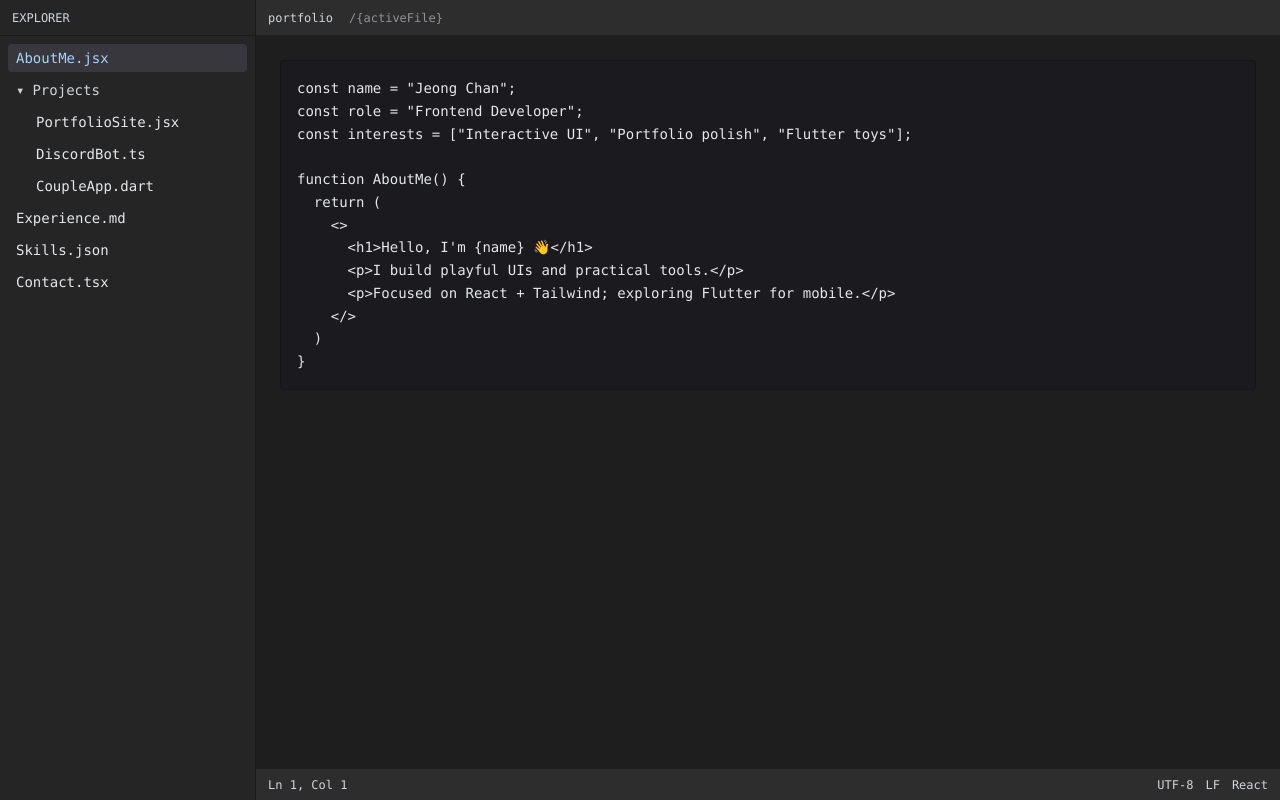
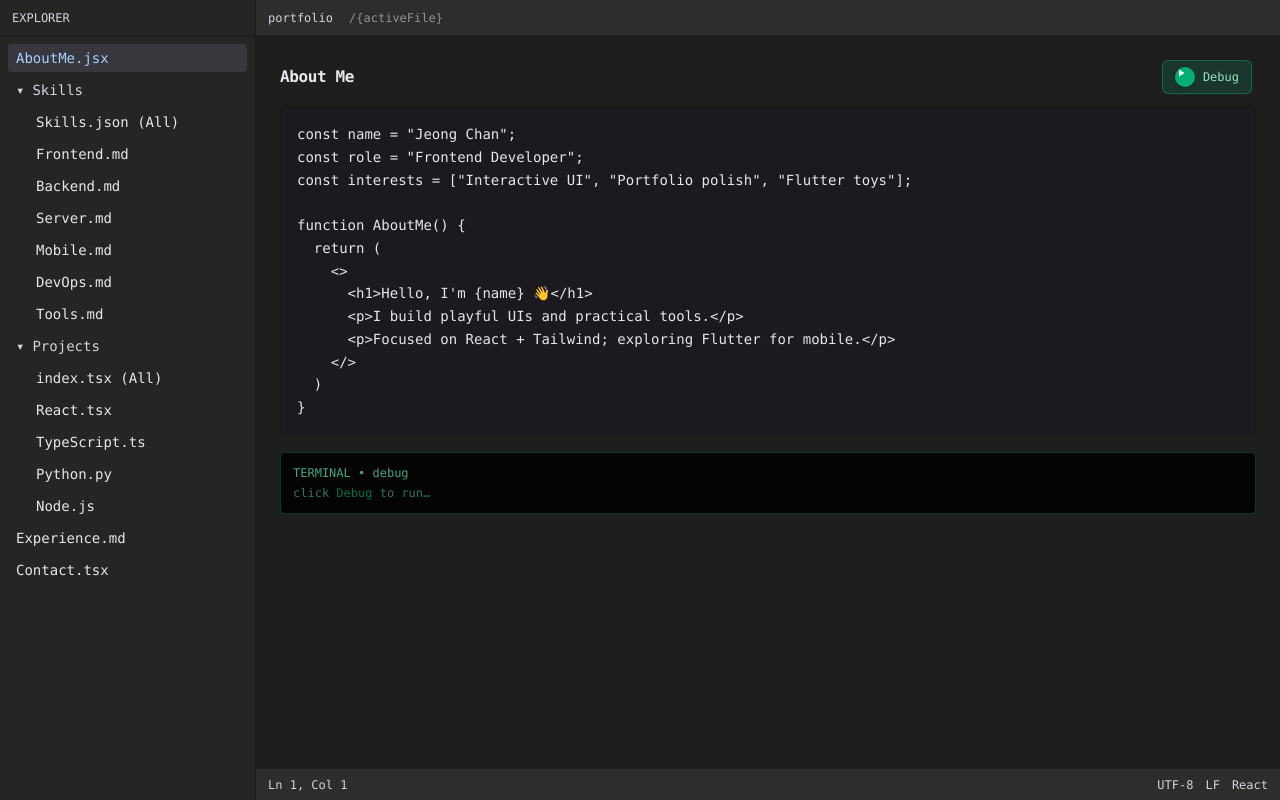
Before and after one commit to Jeongchani/Jeongchani.github.io, a React (Vite) app: page / in a window 1280 px wide. Built offline with nearby package versions, Linux system fonts and the light colour scheme.

Commit message:
2025-09-29
디자인 수정

```diff
--- a/src/components/Explorer.jsx
+++ b/src/components/Explorer.jsx
@@ -1,65 +1,68 @@
 import { useState } from "react";
 
 function Explorer({ activeFile, setActiveFile }) {
-  const [open, setOpen] = useState({ projects: true });
+  const [open, setOpen] = useState({ projects: true, skills: true });
+
+  const Item = ({ file, label }) => (
+    <li
+      className={`cursor-pointer px-2 py-1 rounded ${activeFile === file ? "bg-[#37373d] text-[#a8d1ff]" : "hover:bg-[#2f2f34]"}`}
+      onClick={() => setActiveFile(file)}
+    >
+      {label || file}
+    </li>
+  );
 
   return (
     <aside className="w-64 bg-[#252526] border-r border-black/30 text-sm">
       <div className="h-9 flex items-center px-3 text-gray-300 text-xs border-b border-black/30">EXPLORER</div>
       <div className="p-2">
         <ul className="space-y-1">
+          <Item file="AboutMe.jsx" label="AboutMe.jsx" />
+
+
+          {/* Skills */}
           <li
-            className={`cursor-pointer px-2 py-1 rounded ${activeFile === "AboutMe.jsx" ? "bg-[#37373d] text-[#a8d1ff]" : "hover:bg-[#2f2f34]"}`}
-            onClick={() => setActiveFile("AboutMe.jsx")}
+            className="cursor-pointer px-2 py-1 rounded flex items-center gap-2 text-gray-300 hover:bg-[#2f2f34] select-none mt-1"
+            onClick={() => setOpen((s) => ({ ...s, skills: !s.skills }))}
           >
-            AboutMe.jsx
+            <span>{open.skills ? "▾" : "▸"}</span> Skills
           </li>
+          {open.skills && (
+            <ul className="ml-5 space-y-1">
+              <Item file="Skills.json" label="Skills.json (All)" />
+              <Item file="Skills/Frontend.md" label="Frontend.md" />
+              <Item file="Skills/Backend.md" label="Backend.md" />
+              <Item file="Skills/Server.md" label="Server.md" />
+              <Item file="Skills/Mobile.md" label="Mobile.md" />
+              <Item file="Skills/DevOps.md" label="DevOps.md" />
+              <Item file="Skills/Tools.md" label="Tools.md" />
+            </ul>
+          )}
+
+          {/* Projects */}
           <li
-            className="cursor-pointer px-2 py-1 rounded flex items-center gap-2 text-gray-300 hover:bg-[#2f2f34]"
+            className="cursor-pointer px-2 py-1 rounded flex items-center gap-2 text-gray-300 hover:bg-[#2f2f34] select-none"
             onClick={() => setOpen((s) => ({ ...s, projects: !s.projects }))}
           >
             <span>{open.projects ? "▾" : "▸"}</span> Projects
           </li>
           {open.projects && (
             <ul className="ml-5 space-y-1">
-              <li
-                className={`cursor-pointer px-2 py-1 rounded ${activeFile === "PortfolioSite.jsx" ? "bg-[#37373d] text-[#a8d1ff]" : "hover:bg-[#2f2f34]"}`}
-                onClick={() => setActiveFile("PortfolioSite.jsx")}
-              >
-                PortfolioSite.jsx
-              </li>
-              <li
-                className={`cursor-pointer px-2 py-1 rounded ${activeFile === "DiscordBot.ts" ? "bg-[#37373d] text-[#a8d1ff]" : "hover:bg-[#2f2f34]"}`}
-                onClick={() => setActiveFile("DiscordBot.ts")}
-              >
-                DiscordBot.ts
-              </li>
-              <li
-                className={`cursor-pointer px-2 py-1 rounded ${activeFile === "CoupleApp.dart" ? "bg-[#37373d] text-[#a8d1ff]" : "hover:bg-[#2f2f34]"}`}
-                onClick={() => setActiveFile("CoupleApp.dart")}
-              >
-                CoupleApp.dart
-              </li>
+              <Item file="Projects/index.tsx" label="index.tsx (All)" />
+              <Item file="Projects/React.tsx" label="React.tsx" />
+              <Item file="Projects/TypeScript.ts" label="TypeScript.ts" />
+              <Item file="Projects/Python.py" label="Python.py" />
+              <Item file="Projects/Node.js" label="Node.js" />
             </ul>
           )}
-          <li
-            className={`cursor-pointer px-2 py-1 rounded ${activeFile === "Experience.md" ? "bg-[#37373d] text-[#a8d1ff]" : "hover:bg-[#2f2f34]"}`}
-            onClick={() => setActiveFile("Experience.md")}
-          >
-            Experience.md
-          </li>
-          <li
-            className={`cursor-pointer px-2 py-1 rounded ${activeFile === "Skills.json" ? "bg-[#37373d] text-[#a8d1ff]" : "hover:bg-[#2f2f34]"}`}
-            onClick={() => setActiveFile("Skills.json")}
-          >
-            Skills.json
-          </li>
-          <li
-            className={`cursor-pointer px-2 py-1 rounded ${activeFile === "Contact.tsx" ? "bg-[#37373d] text-[#a8d1ff]" : "hover:bg-[#2f2f34]"}`}
-            onClick={() => setActiveFile("Contact.tsx")}
-          >
-            Contact.tsx
-          </li>
+
+          {/* Experience */}
+          <Item file="Experience.md" label="Experience.md" />
+
+
+
+          {/* Contact */}
+          <Item file="Contact.tsx" label="Contact.tsx" />
         </ul>
       </div>
     </aside>
--- a/src/components/MainContent.jsx
+++ b/src/components/MainContent.jsx
@@ -4,15 +4,37 @@ import Experience from "../sections/Experience";
 import Skills from "../sections/Skills";
 import Contact from "../sections/Contact";
 
+const projMap = {
+  "Projects/index.tsx": null,   // show all
+  "Projects/React.tsx": "React",
+  "Projects/TypeScript.ts": "TypeScript",
+  "Projects/Python.py": "Python",
+  "Projects/Node.js": "Node.js",
+};
+
+const skillsMap = {
+  "Skills/Frontend.md": "Frontend",
+  "Skills/Backend.md": "Backend",
+  "Skills/Server.md": "Server",
+  "Skills/Mobile.md": "Mobile",
+  "Skills/DevOps.md": "DevOps",
+  "Skills/Tools.md": "Tools",
+};
+
 function MainContent({ activeFile }) {
+  const projFilter = Object.prototype.hasOwnProperty.call(projMap, activeFile) ? projMap[activeFile] : undefined;
+  const skillFilter = Object.prototype.hasOwnProperty.call(skillsMap, activeFile) ? skillsMap[activeFile] : undefined;
+
   return (
     <main className="flex-1 overflow-y-auto p-6">
       {activeFile === "AboutMe.jsx" && <AboutMe />}
-      {activeFile === "PortfolioSite.jsx" && <Projects filter="portfolio" />}
-      {activeFile === "DiscordBot.ts" && <Projects filter="discord" />}
-      {activeFile === "CoupleApp.dart" && <Projects filter="couple" />}
+
+      {activeFile === "Skills.json" && <Skills />}
+      {skillFilter !== undefined && <Skills filter={skillFilter} />}
+
+      {projFilter !== undefined && <Projects filter={projFilter} />}
       {activeFile === "Experience.md" && <Experience />}
-      {activeFile === "Skills.json" && <Skills />}
+
       {activeFile === "Contact.tsx" && <Contact />}
     </main>
   );
--- a/src/data/experience.js
+++ b/src/data/experience.js
@@ -6,7 +6,7 @@ export const experience = [
     title: "Real-time collaboration widget",
     stack: ["React", "WebSocket"],
     detail: "Built a real-time collaboration widget with React + WebSocket.",
-    link: "" // 선택
+    link: "https://www.youtube.com/?app=desktop&hl=ko&gl=KR" // 선택
   },
   {
     date: "2024.11",
--- a/src/data/projects.js
+++ b/src/data/projects.js
@@ -1,30 +1,47 @@
+// src/data/projects.js
+// required: id, title, period, stack[], desc
+// optional: tags[], link, repo, image
 export const projects = [
   {
     id: "portfolio",
     title: "Portfolio Site (VS Code Theme)",
     period: "2025",
     stack: ["React", "Vite", "Tailwind"],
-    desc: "My personal portfolio styled like VS Code. Explorer on the left, content on the right.",
+    tags: ["web", "ui"],
+    desc: "VS Code 스타일 레이아웃(Explorer + Main)로 만든 개인 포트폴리오.",
     link: "https://jeongchani.github.io/",
     repo: "https://github.com/jeongchani/jeongchani.github.io",
-    image: "/assets/portfolio.png"
+    image: "/assets/portfolio.png" // public/assets/portfolio.png 에 파일 두기
+  },
+  {
+    id: "todobar",
+    title: "TodoBar",
+    period: "2025",
+    stack: ["TypeScript", "React"],
+    tags: ["productivity"],
+    desc: "상단 바에서 바로 할 일 관리하는 실험작.",
+    link: "",
+    repo: "",
+    image: "/assets/todobar.png" // 지금 레포에 이미 있는 파일 예시
   },
   {
     id: "discord",
     title: "Discord Bot Monorepo",
     period: "2024–2025",
-    stack: ["TypeScript", "Discord.js", "pnpm"],
-    desc: "Multi-bot setup (music, moderation, utility) with a clean monorepo structure.",
+    stack: ["TypeScript", "Node.js"],
+    tags: ["bot", "discord.js"],
+    desc: "모듈형 멀티 봇(뮤직/모드/유틸)을 모노레포로 관리.",
     link: "",
     repo: "",
-    image: "/public/assets/todobar.png"
+    image: "/assets/discord-bot.png"
   },
   {
     id: "couple",
     title: "Couple Widget App",
     period: "2025",
     stack: ["Flutter"],
-    desc: "Lightweight mobile app for couples with an interactive home widget.",
+    tags: ["mobile"],
+    desc: "커플용 가벼운 홈 위젯 앱 프로토타입.",
     link: "",
     repo: "",
     image: "/assets/couple-app.png"
--- a/src/sections/AboutMe.jsx
+++ b/src/sections/AboutMe.jsx
@@ -1,7 +1,64 @@
+import { useEffect, useRef, useState } from "react";
+
 function AboutMe() {
+  const [running, setRunning] = useState(false);
+  const [lines, setLines] = useState([]);
+  const timerRef = useRef(null);
+
+  const script = [
+    "$ npm run info",
+    "> vite v5.0 | dev server ready",
+    "> Rendering <AboutMe /> ...",
+    "name: Jeong Chan",
+    "role: Frontend Developer",
+    "interests: [Interactive UI, Portfolio polish, Flutter toys]",
+    "status: OK ✔"
+  ];
+
+  useEffect(() => {
+    if (!running) return;
+    setLines([]);
+    let i = 0;
+    function step() {
+      setLines((prev) => [...prev, script[i]]);
+      i += 1;
+      if (i < script.length) {
+        timerRef.current = window.setTimeout(step, 350);
+      } else {
+        timerRef.current = null;
+      }
+    }
+    timerRef.current = window.setTimeout(step, 250);
+    return () => {
+      if (timerRef.current) window.clearTimeout(timerRef.current);
+    };
+  }, [running]);
+
   return (
-    <div className="text-sm leading-relaxed">
-      <pre className="bg-[#1b1b1f] p-4 rounded border border-black/20 overflow-x-auto">
+    <div className="relative">
+      {/* Header with a play/debug button (green) */}
+      <div className="flex items-center justify-between mb-3">
+        <h1 className="text-base font-semibold tracking-tight">About Me</h1>
+        <button
+          type="button"
+          onClick={() => setRunning((v) => !v)}
+          title={running ? "Stop debug" : "Run debug"}
+          className="relative inline-flex items-center gap-2 rounded-md border border-emerald-500/40 bg-emerald-500/15 px-3 py-1.5 text-xs hover:bg-emerald-500/25 transition"
+          style={{ marginRight: "0.25rem" }}
+        >
+          {/* Play/Debug icon */}
+          <span className="inline-block h-5 w-5 rounded-full bg-emerald-500/90 flex items-center justify-center shadow">
+            <svg width="12" height="12" viewBox="0 0 24 24" fill="white" aria-hidden="true">
+              <path d="M8 5v14l11-7z"></path>
+            </svg>
+          </span>
+          <span className="text-emerald-200/90">{running ? "Stop" : "Debug"}</span>
+        </button>
+      </div>
+
+      {/* Code-looking intro (still readable) */}
+      <div className="text-sm leading-relaxed rounded border border-black/20 overflow-x-auto">
+        <pre className="bg-[#1b1b1f] p-4">
 {`const name = "Jeong Chan";
 const role = "Frontend Developer";
 const interests = ["Interactive UI", "Portfolio polish", "Flutter toys"];
@@ -15,7 +72,21 @@ function AboutMe() {
     </>
   )
 }`}
-      </pre>
+        </pre>
+      </div>
+
+      {/* Terminal-like output */}
+      <div className="mt-4 rounded border border-emerald-500/30 bg-black/85 text-emerald-300 font-mono text-xs p-3 shadow-inner">
+        <div className="opacity-70 pb-1">TERMINAL • debug</div>
+        <div className="space-y-1">
+          {lines.map((ln, idx) => (
+            <div key={idx} className="whitespace-pre-wrap">{ln}</div>
+          ))}
+          {!running && lines.length === 0 && (
+            <div className="opacity-50">click <span className="text-emerald-400">Debug</span> to run…</div>
+          )}
+        </div>
+      </div>
     </div>
   );
 }
--- a/src/sections/Skills.jsx
+++ b/src/sections/Skills.jsx
@@ -1,14 +1,56 @@
 import { skills } from "../data/skills";
 
-function Skills() {
-  // JSON처럼 포맷팅해서 코드블록에 뿌리기
-  const jsonText = JSON.stringify(skills, null, 2);
+const ICONS = {
+  React: "⚛️",
+  "TypeScript": "🟦",
+  "Tailwind": "🌬️",
+  "Node.js": "🟩",
+  Express: "🟢",
+  Flutter: "🧩",
+  Docker: "🐳",
+  "GitHub Pages": "📄",
+  "GitHub Actions": "🤖",
+  "VS Code": "🧰",
+  pnpm: "📦",
+  Figma: "🎨"
+};
+
+function Pill({ name }) {
+  const icon = ICONS[name] || "🔧";
+  return (
+    <div className="flex items-center gap-2 rounded-lg border border-white/10 bg-[#1f1f23] px-3 py-1.5 text-xs">
+      <span className="text-base leading-none">{icon}</span>
+      <span className="text-gray-200">{name}</span>
+    </div>
+  );
+}
+
+function Category({ title, items }) {
+  return (
+    <section className="mb-5">
+      <h3 className="text-sm font-semibold mb-2 opacity-90">{title}</h3>
+      <div className="flex flex-wrap gap-2">
+        {items.map((name) => <Pill key={name} name={name} />)}
+      </div>
+    </section>
+  );
+}
+
+function Skills({ filter }) {
+  const categories = Object.keys(skills);
+
+  if (filter && skills[filter]) {
+    return <Category title={filter} items={skills[filter]} />;
+  }
 
   return (
-    <div className="text-sm">
-      <pre className="bg-[#1b1b1f] p-4 rounded border border-black/20 overflow-x-auto">
-        {jsonText}
-      </pre>
+    <div>
+      <h2 className="text-lg font-semibold mb-4">Skills</h2>
+      <div className="space-y-4">
+        {categories.map((cat) => (
+          <Category key={cat} title={cat} items={skills[cat]} />
+        ))}
+      </div>
     </div>
   );
 }
```
Also changed, not shown: src/sections/Experience.jsx (+4 -9 lines), src/sections/Projects.jsx (+23 -6 lines).
